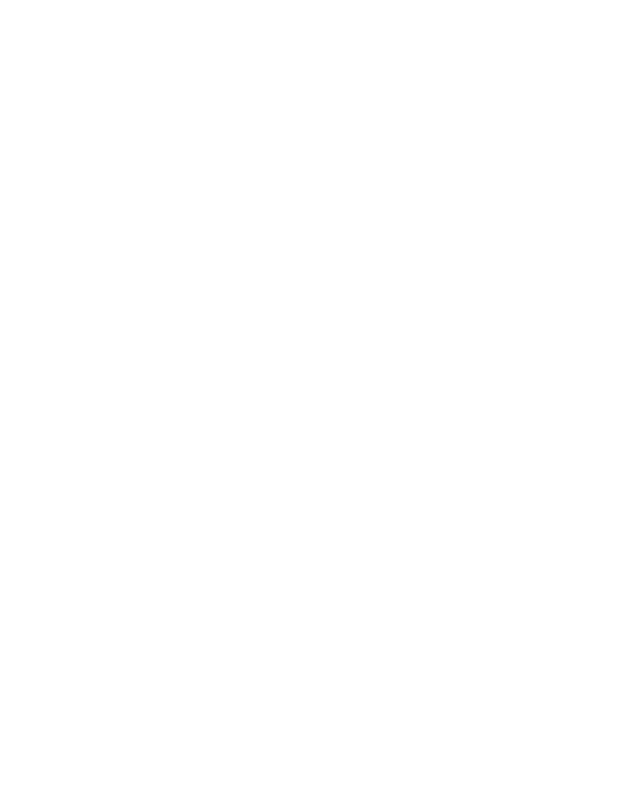
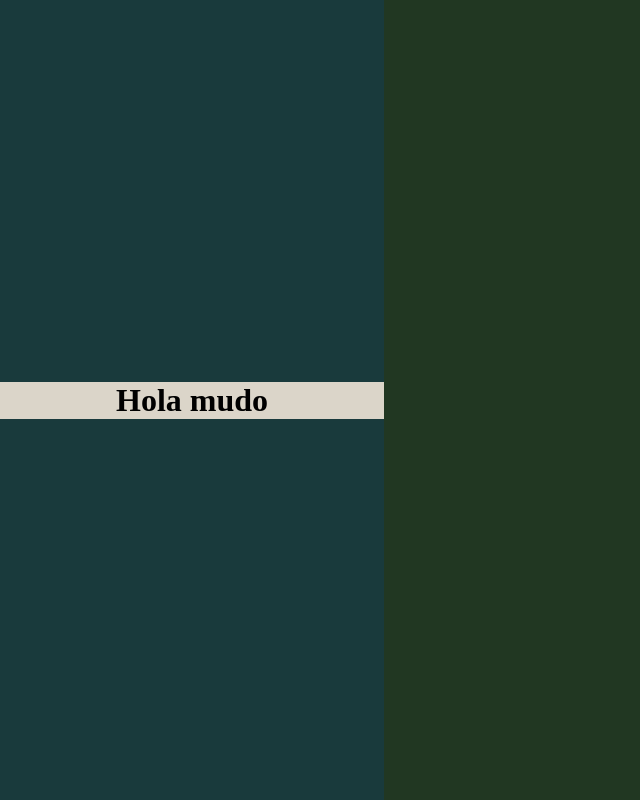
Before and after one commit to paticow/sign-up-form, a plain HTML site: page index.html in a window 1280 px wide. Shown: the whole page, without its empty margins (0-640 px from the left). Drawn offline with Linux system fonts and the light colour scheme.

Commit message:
Change bg and add color variables

```diff
--- a/index.html
+++ b/index.html
@@ -4,11 +4,13 @@
     <meta charset="UTF-8">
     <meta name="viewport" content="width=device-width, initial-scale=1.0">
     <title>Document</title>
+    <link rel="stylesheet" href="styles.css">
 </head>
 <body>
-    <div id="left-side">
-
+     <div id="left-side">
+        <h1>Hola mudo</h1>
     </div>
-    <div id="main-side"></div>
+    <div id="main-side">
+</div>
 </body>
 </html>
--- a/styles.css
+++ b/styles.css
@@ -0,0 +1,35 @@
+:root{
+    --default-bg:#193a3c;
+    --other-bg: #213722;
+    --light: #dbd5c9;
+}
+
+body{
+    display: flex;
+    margin: 0%;
+    padding: 0%;
+    height: 800px;
+}
+
+#left-side{
+    width: 30%;
+    display: flex;
+    flex-direction: column;
+    justify-content: center;
+    background-color: var(--default-bg);
+    /*background-image: url(background.jpg);*/
+    background-repeat: no-repeat;
+    background-position: center;
+    background-attachment: fixed;
+    background-size: 100%;
+}
+
+#main-side{
+    width: 70%;
+    background-color: var(--other-bg);
+}
+
+h1{
+    background-color: var(--light);
+    text-align: center;
+}
```
Also changed, not shown: icon.png (renamed from b7185358592690bf2ddc06eb4eb0743c-removebg-preview.png), photo-1755804127231-c493579c8ce5.jpeg (deleted), 1 other file.
